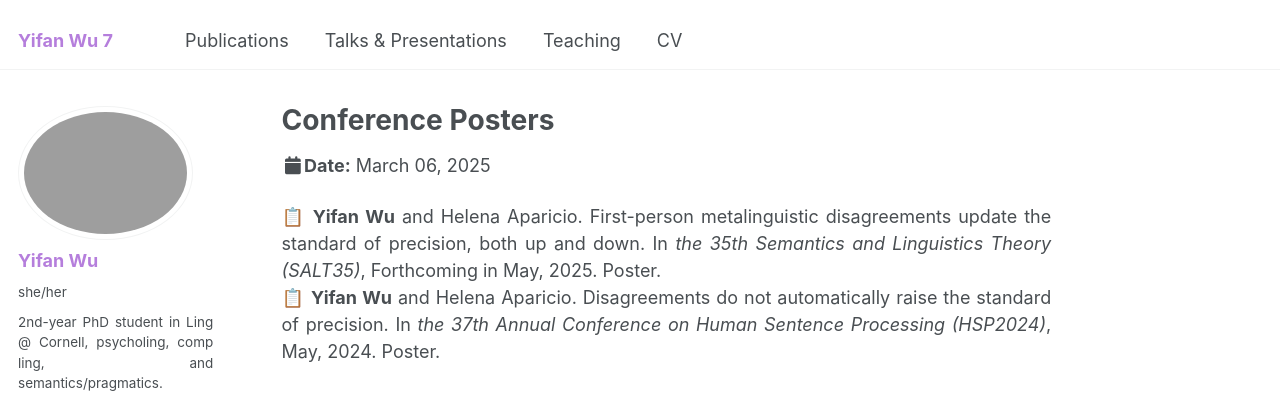
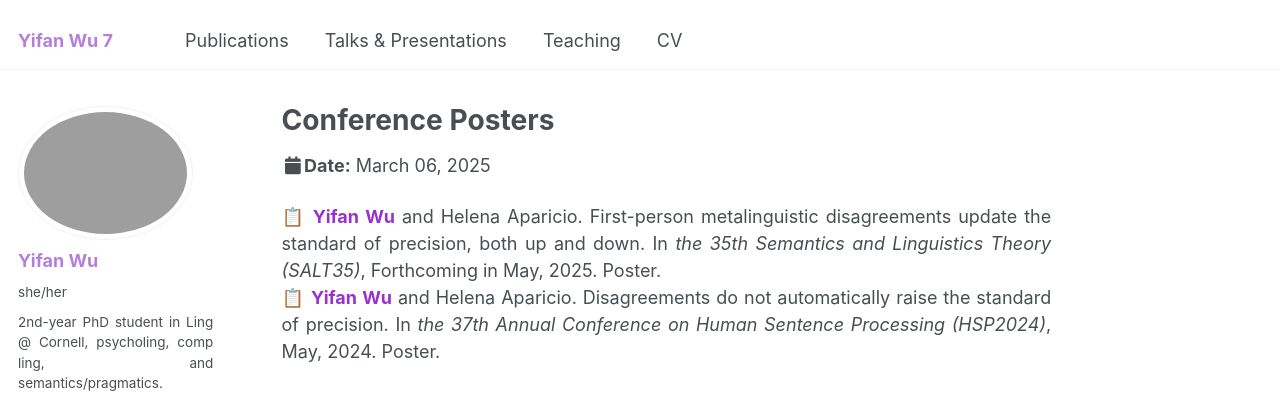
Before and after one commit to lynn-yifanwu-ling/lynn-yifanwu-ling.github.io, a Jekyll site: the page built from _talks/posters.md, in a window 1280 px wide. Shown: the top 399 px of the page. Built offline with Jekyll 4.4.1, drawn with Linux system fonts in a browser that asks for light colours; emoji names are drawn with the system emoji font; some web fonts are replaced.

Commit message:
Update posters.md

```diff
--- a/_talks/posters.md
+++ b/_talks/posters.md
@@ -5,5 +5,5 @@ type: "Talk"
 permalink: /talks/conference_posters
 ---
 
-:clipboard: **Yifan Wu** and Helena Aparicio. First-person metalinguistic disagreements update the standard of precision, both up and down. In *the 35th Semantics and Linguistics Theory (SALT35)*, Forthcoming in May, 2025. Poster. <br>
-:clipboard: **Yifan Wu** and Helena Aparicio. Disagreements do not automatically raise the standard of precision. In *the 37th Annual Conference on Human Sentence Processing (HSP2024)*, May, 2024. Poster.
+:clipboard: **<span style="color: #9932CC;">Yifan Wu</span>** and Helena Aparicio. First-person metalinguistic disagreements update the standard of precision, both up and down. In *the 35th Semantics and Linguistics Theory (SALT35)*, Forthcoming in May, 2025. Poster. <br>
+:clipboard: **<span style="color: #9932CC;">Yifan Wu</span>** and Helena Aparicio. Disagreements do not automatically raise the standard of precision. In *the 37th Annual Conference on Human Sentence Processing (HSP2024)*, May, 2024. Poster.
```
